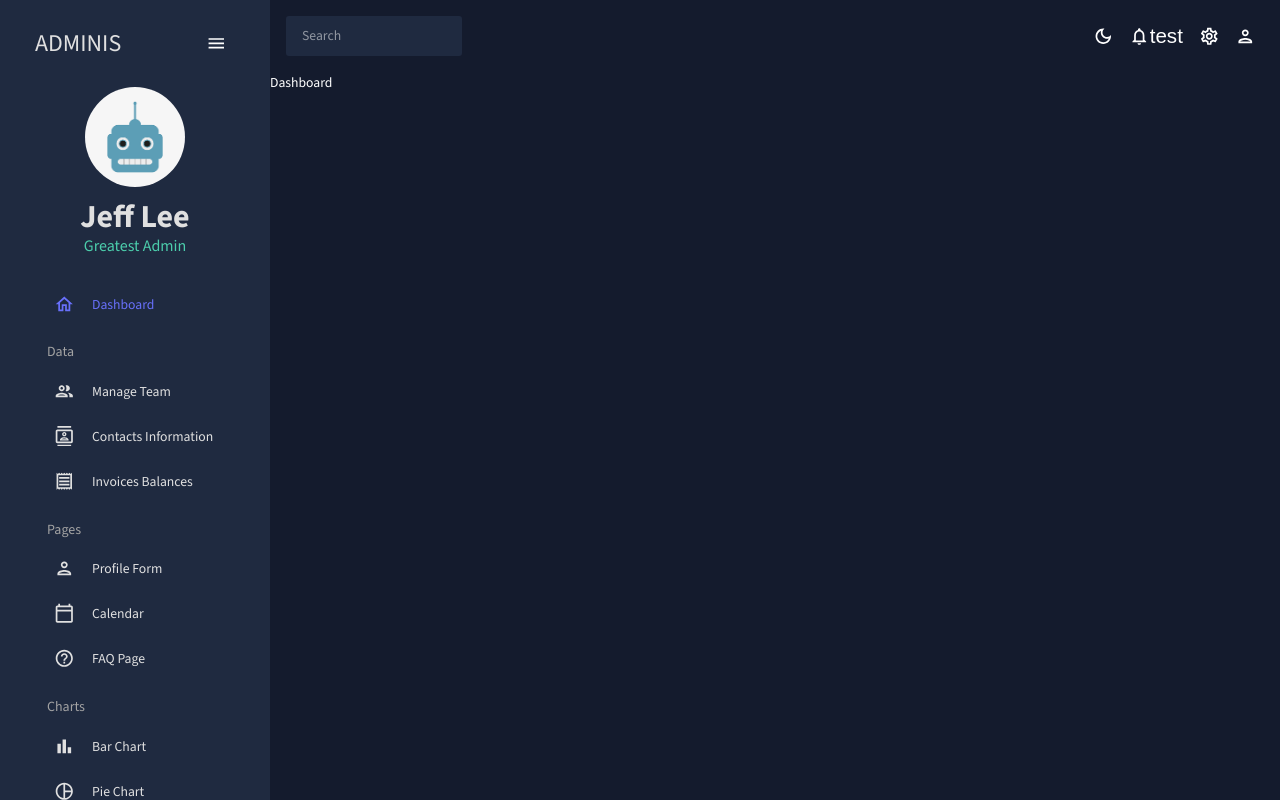
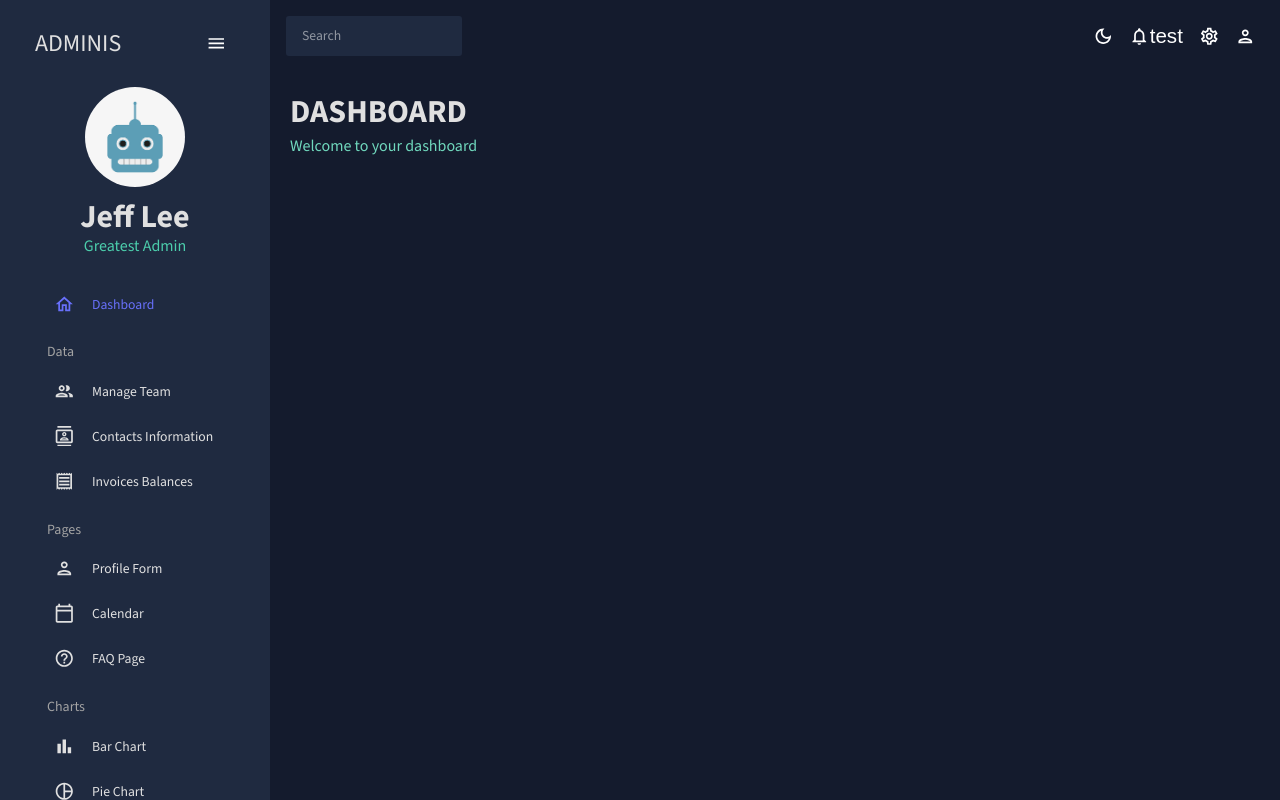
Before and after one commit to jeffreyleec/react-dashboard, a React (Create React App) app: page / in a window 1280 px wide. Built offline with nearby package versions, Linux system fonts and the light colour scheme.

Commit message:
reusable header component added

```diff
--- /dev/null
+++ b/src/components/Header.jsx
@@ -0,0 +1,29 @@
+import { Typography, Box, useTheme } from "@mui/material";
+import { tokens } from "../theme"
+
+const Header = ({ title, subtitle }) => {
+    const theme = useTheme()
+    const colors = tokens(theme.palette.mode)
+
+
+    return <Box mb="30px">
+        <Typography
+            variant="h2"
+            color={colors.grey[100]}
+            fontWeight="bold"
+            sx={{ mb: "5px" }}>
+            {title}
+        </Typography>
+
+        <Typography
+            variant="h5"
+            color={colors.greenAccent[400]}
+        >
+            {subtitle}
+        </Typography>
+
+    </Box >
+
+}
+
+export default Header
--- a/src/scenes/dashboard/index.jsx
+++ b/src/scenes/dashboard/index.jsx
@@ -1,5 +1,14 @@
+import Header from "../../components/Header"
+import { Box } from "@mui/material"
+
 const Dashboard = () => {
-    return <div> Dashboard </div>
+    return (
+        <Box m="20px">
+            <Box display="flex" justifyContent="space-between" alignItems="center">
+                <Header title="DASHBOARD" subtitle="Welcome to your dashboard" />
+            </Box>
+        </Box >
+    )
 
 }
 export default Dashboard
```
